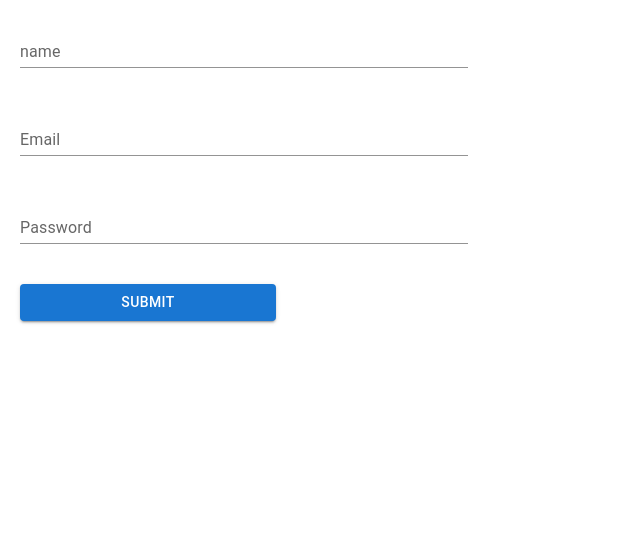
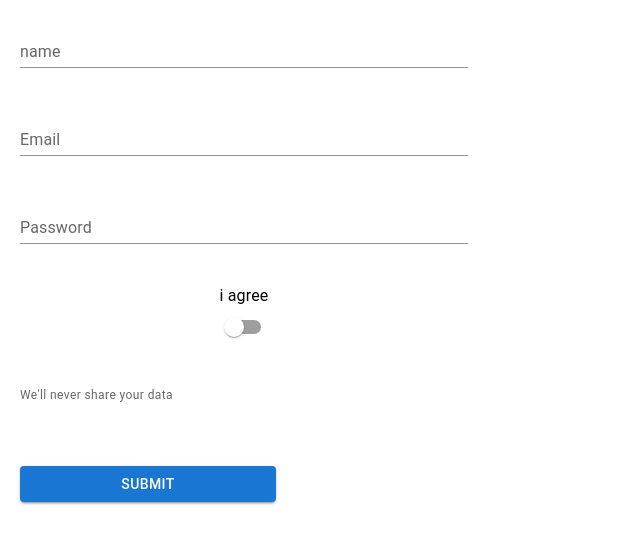
Before and after one commit to ptiwari17/material_project, a React (Create React App) app: page / in a window 1280 px wide. Shown: the top 544 px of the page, without its empty margins (0-640 px from the left). Built offline with nearby package versions, Linux system fonts and the light colour scheme.

Commit message:
checkbox,radio button.Switches

```diff
--- a/src/Components/Form_Basic.js
+++ b/src/Components/Form_Basic.js
@@ -1,21 +1,27 @@
 import React, { useState } from 'react';
-import { Button, TextField } from '@mui/material';
+import { Button, Checkbox, FormControlLabel, FormGroup, FormHelperText, Radio, Switch, TextField } from '@mui/material';
 
 const Form_Basic = () => {
     const[Inputs,setInputs] = useState({Name:'',
                                         Email:'',
                                         Password:'',
+                                        Check:true,
                                        })
-let {Name,Email,Password}=Inputs;
+let {Name,Email,Password,Check}=Inputs;
 const HandleChange = (e) => {
-  setInputs((prev)=>({
-    [e.target.name]: [e.target.value]
-}))
+  setInputs(()=>{
+    return{[e.target.name]: e.target.value
+}})
   };
   const handleSubmit = (e) => {
     e.preventDefault();
     console.log(e);
     };
+const handleSwitch=()=> {
+  setInputs((prev)=>({
+    ...prev, Check : !Check
+  }));
+  };
   return (
     <>
     <form onSubmit={handleSubmit}>
@@ -49,10 +55,21 @@ const HandleChange = (e) => {
         onChange={HandleChange}
         />
         <br />
+        <FormGroup>
+         < FormControlLabel
+         label="i agree"
+         labelPlacement='top'
+         control={<Switch color='error' onChange={handleSwitch}/>}
+         value={Check}
+         sx={{margin:"20px",width:"35%"}}
+        />
+        < FormHelperText sx={{margin:"20px",width:"35%",textSize:"100px"}}
+        >We'll never share your data
+        </ FormHelperText>
+        </FormGroup>
+        <br />
         < Button type='submit' value='Submit'  variant='contained'
-        sx={{margin:"20px",width:"20%"}}
-
-        >Submit</Button>
+        sx={{margin:"20px",width:"20%"}}>Submit</Button>
     </form>
   </>
   )
```
